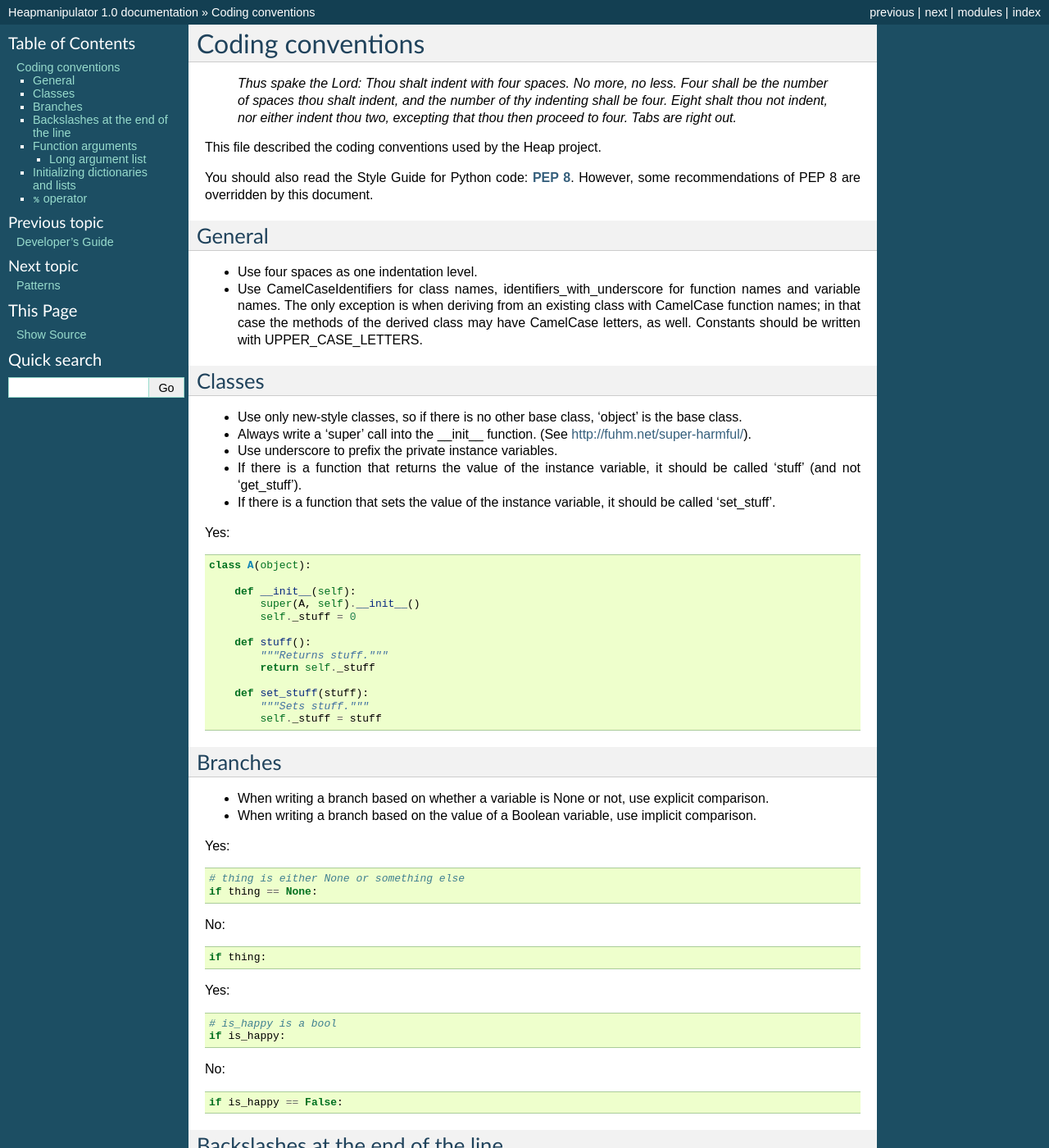
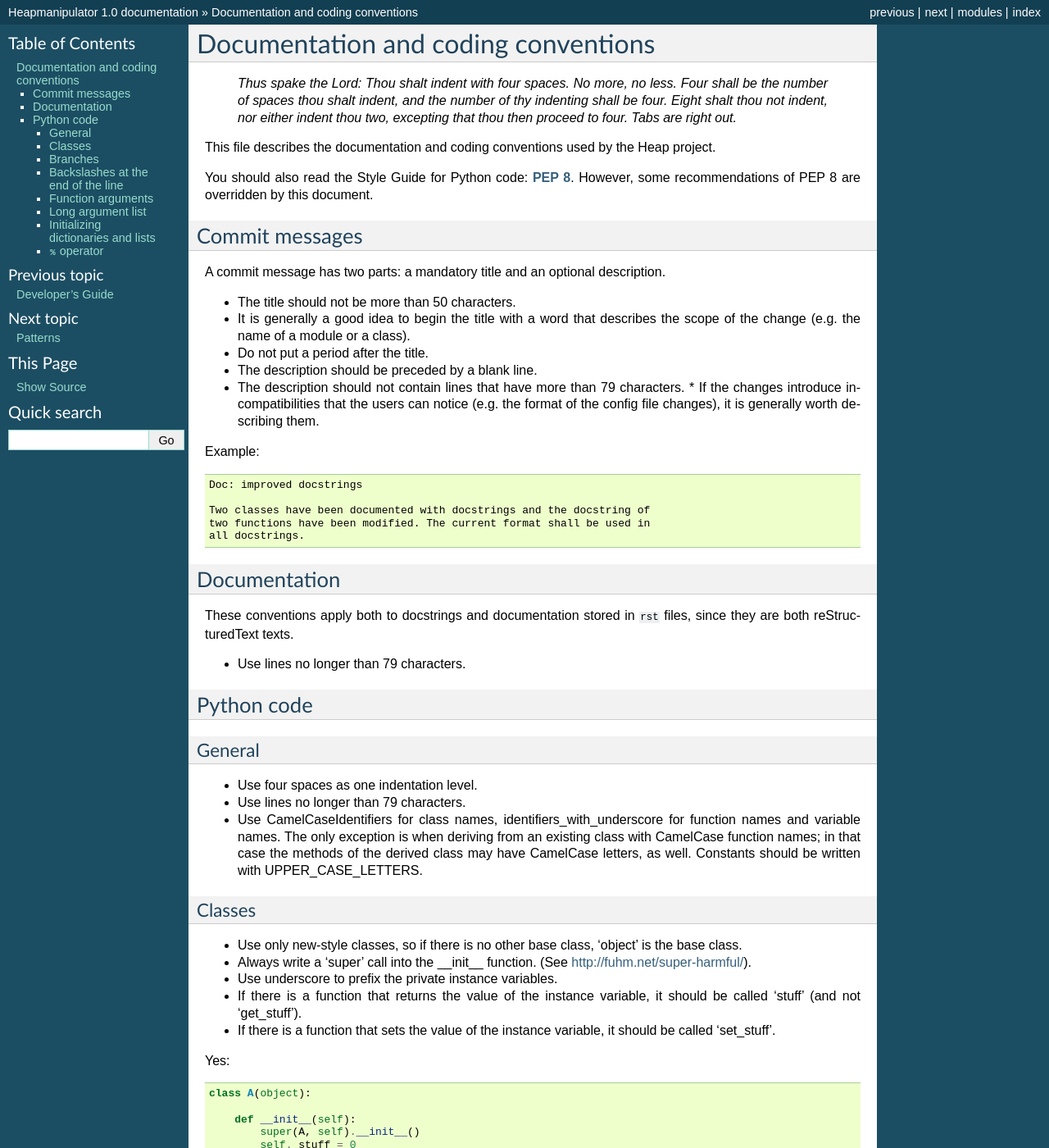
Before and after one commit to hcs42/heapkeeper-old, a Sphinx documentation site: the page built from doc/codingconventions.rst, in a window 1280 px wide and 1400 px high. Shown: the whole window at 82% size. Built offline with Sphinx 7.4.7, drawn with Linux system fonts in a browser that asks for light colours; pages that are not in the unit, such as notebooks, are missing from menus; some of the changed text lies outside the part shown.

Commit message:
Doc: overview about Hm added
index.rst: an overview of Hm has been added.

codingconventions.rst: conventions about commit messages and documentation
strings has been added.

```diff
--- a/doc/codingconventions.rst
+++ b/doc/codingconventions.rst
@@ -1,5 +1,5 @@
-Coding conventions
-==================
+Documentation and coding conventions
+====================================
 
    *Thus spake the Lord: Thou shalt indent with four spaces. No more, no
    less. Four shall be the number of spaces thou shalt indent, and the
@@ -7,15 +7,54 @@ Coding conventions
    nor either indent thou two, excepting that thou then proceed to four.
    Tabs are right out.*
 
-This file described the coding conventions used by the Heap project.
+This file describes the documentation and coding conventions used by the Heap
+project.
 
 You should also read the Style Guide for Python code: :pep:`8`.
 However, some recommendations of PEP 8 are overridden by this document.
 
+Commit messages
+---------------
+
+A commit message has two parts: a mandatory title and an optional description.
+
+* The title should not be more than 50 characters.
+* It is generally a good idea to begin the title with a word that describes the
+  scope of the change (e.g. the name of a module or a class).
+* Do not put a period after the title.
+* The description should be preceded by a blank line.
+* The description should not contain lines that have more than 79 characters. *
+  If the changes introduce incompatibilities that the users can notice (e.g.
+  the format of the config file changes), it is generally worth describing
+  them.
+
+Example:
+
+.. code-block:: none
+
+   Doc: improved docstrings
+
+   Two classes have been documented with docstrings and the docstring of
+   two functions have been modified. The current format shall be used in
+   all docstrings.
+
+
+Documentation
+-------------
+
+These conventions apply both to docstrings and documentation stored in ``rst``
+files, since they are both reStructuredText texts.
+
+* Use lines no longer than 79 characters.
+
+Python code
+-----------
+
 General
--------
+^^^^^^^
 
 * Use four spaces as one indentation level.
+* Use lines no longer than 79 characters.
 * Use CamelCaseIdentifiers for class names, identifiers_with_underscore for
   function names and variable names. The only exception is when deriving from
   an existing class with CamelCase function names; in that case the methods of
@@ -23,7 +62,7 @@ General
   written with UPPER_CASE_LETTERS.
 
 Classes
--------
+^^^^^^^
 
 * Use only new-style classes, so if there is no other base class, 'object' is
   the base class.
@@ -52,7 +91,7 @@ Yes::
            self._stuff = stuff
 
 Branches
---------
+^^^^^^^^
 
 * When writing a branch based on whether a variable is None or not, use
   explicit comparison.
@@ -78,7 +117,7 @@ No::
    if is_happy == False:
 
 Backslashes at the end of the line
-----------------------------------
+^^^^^^^^^^^^^^^^^^^^^^^^^^^^^^^^^^
 
 * Try to omit backslashes at the and of the lines if possible.
 
@@ -115,7 +154,7 @@ No::
              problematic_thing)
 
 Function arguments
-------------------
+^^^^^^^^^^^^^^^^^^
 
 * Don't put extra (more than one) spaces anywhere (except for indentation).
 
@@ -171,7 +210,7 @@ No::
        a_third_long_argument)
 
 Initializing dictionaries and lists
------------------------------------
+^^^^^^^^^^^^^^^^^^^^^^^^^^^^^^^^^^^
 
 * If you break a dictionary into several lines, all entry should go into a
   separate line.
@@ -223,7 +262,7 @@ Yes::
 
 
 ``%`` operator
---------------
+^^^^^^^^^^^^^^
 
 * When you format a string with the % operator and you have only one parameter
   to format, use the tuple syntax.
```
Also changed, not shown: other parts of doc/codingconventions.rst (+1 -1 lines), doc/index.rst (+62 -5 lines), doc/todo.rst (+3 -6 lines).
